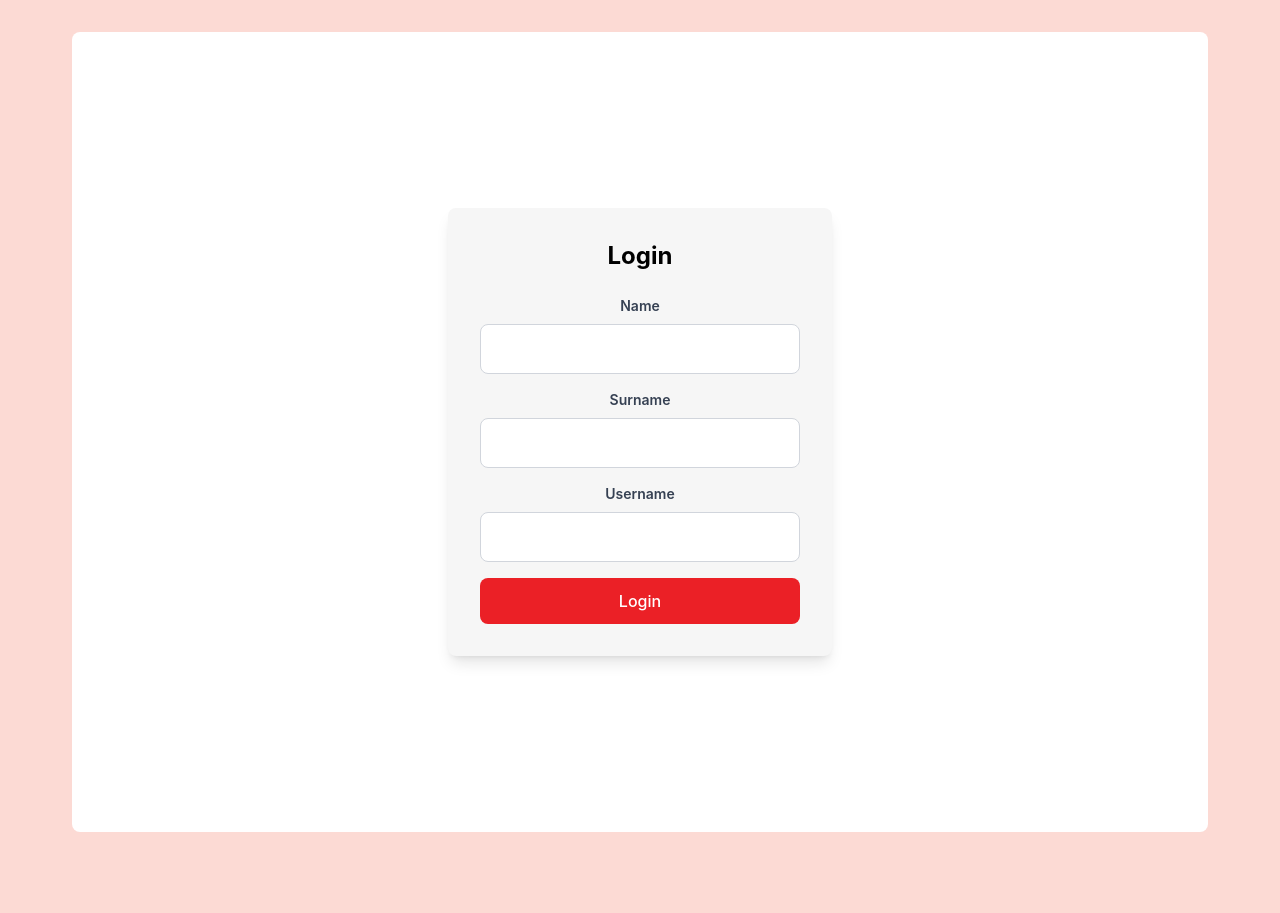
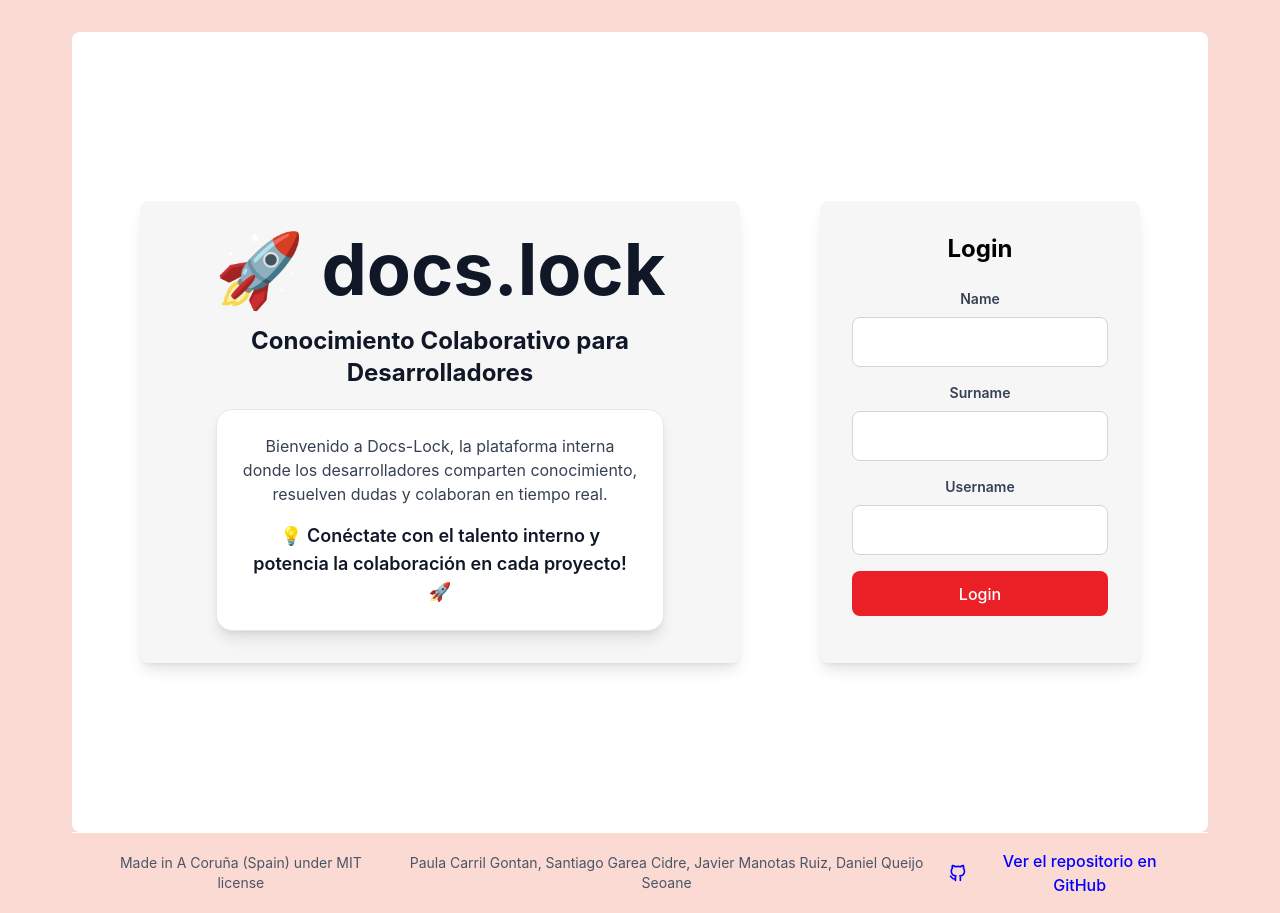
Before and after one commit to daniqss/docs-lock, a React (Vite) app in the folder client/: page / in a window 1280 px wide. Before the commit the page ends 832 px from the top, so only its background shows below. Built offline with nearby package versions, Linux system fonts and the light colour scheme.

Commit message:
feat: add BoardingBox and NoteInput components; update LoginPage layout

```diff
--- /dev/null
+++ b/client/src/components/Boarding.tsx
@@ -0,0 +1,22 @@
+export default function BoardingBox() {
+  return (
+    <>
+    <h1 className="text-7xl font-bold text-gray-900 flex items-center justify-center gap-2 md-5 ">
+          🚀 docs.lock
+        </h1>
+    <h1 className="text-2xl font-bold text-gray-900 flex items-center justify-center gap-2 my-5">
+          Conocimiento Colaborativo para Desarrolladores
+        </h1>
+    <div className="max-w-md mx-auto p-6 text-center shadow-lg rounded-2xl border border-gray-200 bg-white">
+      <div className="space-y-4">
+        <p className="text-gray-700">
+          Bienvenido a Docs-Lock, la plataforma interna donde los desarrolladores comparten conocimiento, resuelven dudas y colaboran en tiempo real.
+        </p>
+        <p className="text-lg font-semibold text-gray-900 flex items-center justify-center gap-2">
+          💡 Conéctate con el talento interno y potencia la colaboración en cada proyecto! 🚀
+        </p>
+      </div>
+    </div>
+    </>
+  );
+}
--- /dev/null
+++ b/client/src/components/NoteInput.tsx
@@ -0,0 +1,27 @@
+import { useState } from "react";
+
+
+export default function TextBoxWithArrow() {
+  const [text, setText] = useState("");
+
+  const handleSend = async () => {
+    if (!text.trim()) return;
+    console.log("Enviando a la base de datos:", text);
+    setText("");
+  };
+
+  return (
+    <div style={{ display: "flex", alignItems: "center", gap: "10px", padding: "10px", border: "1px solid #ccc", borderRadius: "8px", maxWidth: "400px" }}>
+      <input
+        type="text"
+        value={text}
+        onChange={(e) => setText(e.target.value)}
+        placeholder="Escribe algo..."
+        style={{ flex: 1, padding: "8px", border: "1px solid #ccc", borderRadius: "4px" }}
+      />
+      <button onClick={handleSend} style={{ padding: "8px", background: "#007bff", color: "white", border: "none", borderRadius: "4px", cursor: "pointer" }}>
+        <PaperIcon className="w-8 h-8 cursor-pointer" />
+      </button>
+    </div>
+  );
+}
--- a/client/src/pages/LoginPage.tsx
+++ b/client/src/pages/LoginPage.tsx
@@ -1,6 +1,8 @@
 import { useContext, useState } from 'react';
 import { SessionContext, SessionContextType } from '../context/Session';
 import { useNavigate } from 'react-router-dom';
+import BoardingBox from '../components/Boarding';
+import Footer from '../components/Footer';
 
 function Login() {
   const { setUser } = useContext(SessionContext) as SessionContextType;
@@ -28,8 +30,15 @@ function Login() {
   };
 
   return (
-    <div className="flex justify-center items-center rounded-lg min-h-screen bg-secondary">
-      <div className="bg-primary p-8 rounded-lg shadow-lg w-96">
+    <>
+    <div className="items-center justify-center rounded-lg min-h-screen bg-secondary flex gap-4 p-4">
+  <div className="flex h-full gap-8">
+    <section className="bg-primary p-8 rounded-lg shadow-lg w-150 mx-6">
+      <BoardingBox />
+    </section>
+    <section className="bg-primary p-8 rounded-lg shadow-lg w-80 mx-6">
+
+
         <h2 className="text-2xl text-black font-bold text-center mb-6">Login</h2>
         <form onSubmit={handleSubmit}>
           <div className="mb-4">
@@ -70,8 +79,11 @@ function Login() {
             Login
           </button>
         </form>
-      </div>
+      </section>
     </div>
+    </div>
+    <Footer />
+    </>
   );
 }
 
```
